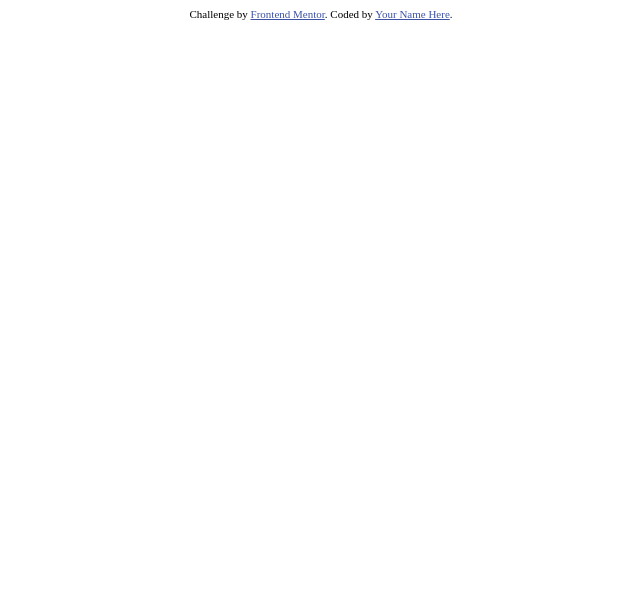
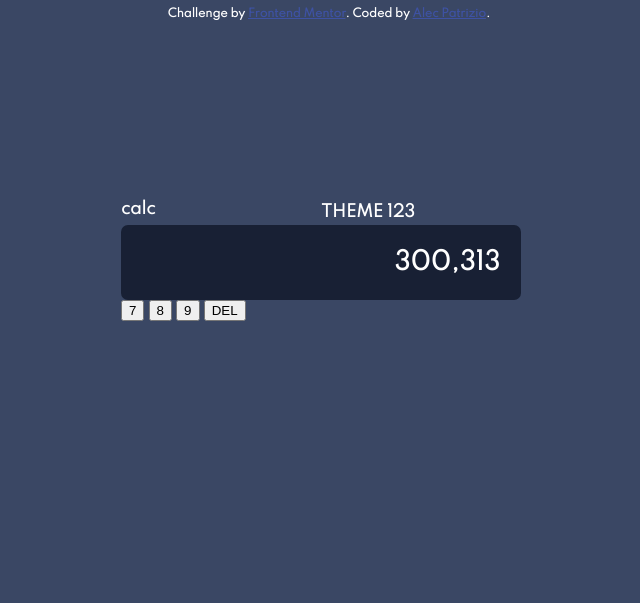
Before and after one commit to apatriz/the-calc, a website: page index.html in a window 1280 px wide. Shown: the whole page, without its empty margins (319-959 px from the left). Drawn offline with Linux system fonts and the light colour scheme.

Commit message:
some initial work on styling and skeleton for calc sections

```diff
--- a/index.html
+++ b/index.html
@@ -10,17 +10,89 @@
 
   <!-- Feel free to remove these styles or customise in your own stylesheet 👍 -->
   <style>
+    @import url("https://fonts.googleapis.com/css?family=Spartan");
+
     .attribution { font-size: 11px; text-align: center; }
     .attribution a { color: hsl(228, 45%, 44%); }
+    html {
+      box-sizing: border-box;
+    }
+    *, *:before, *:after {
+      box-sizing: inherit;
+    }
+
+    body{
+      height:100%;
+      width:100%;
+      background-color: hsl(222, 26%, 31%);
+      font-family: Spartan, Arial, Helvetica, sans-serif;
+      font-weight: 700;
+      color: white;
+    }
+
+    .calc{
+      width: 400px;
+      height: 400px;
+      position: fixed;
+      top: 50%;
+      left: 50%;
+      transform: translate(-50%, -50%);
+    }
+    .calc__header{
+      display:flex;
+    }
+
+    .calc__header > *{
+      flex:1;
+      padding:3px;
+
+    }
+    .calc__header > h1{
+      font-size: 1rem;
+      margin:0;
+      padding:0;
+      display:inline;
+    }
+    .calc__result > div {
+      background-color: hsl(224, 36%, 15%);
+      border: 1px solid transparent;
+      border-radius: 7px;
+      height:75px;
+      display:flex;
+      justify-content: flex-end;
+      align-items: center;
+    }
+    .calc__result > div > span{
+      padding:5px 20px 5px 0;
+      font-size: 1.5rem;
+    }
+
   </style>
 </head>
 <body>
 
-
+  <div class="calc">
+    <section class="calc__header">
+      <h1>calc</h1>
+      <div class="theme-selector">
+          <span>THEME</span>
+          <label class="theme-selector__input-container">123<input id="theme-selector__input" type="hidden" name="theme" value="1"/></label>
+      </div>
+    </section>
+    <section class="calc__result">
+      <div><span>300,313</span></div>
+    </section>
+    <section class="calc__buttons">
+      <button>7</button>
+      <button>8</button>
+      <button>9</button>
+      <button>DEL</button>
+    </section>
+  </div>
 
   <div class="attribution">
     Challenge by <a href="https://www.frontendmentor.io?ref=challenge" target="_blank">Frontend Mentor</a>.
-    Coded by <a href="#">Your Name Here</a>.
+    Coded by <a href="#">Alec Patrizio</a>.
   </div>
 </body>
 </html>
```
